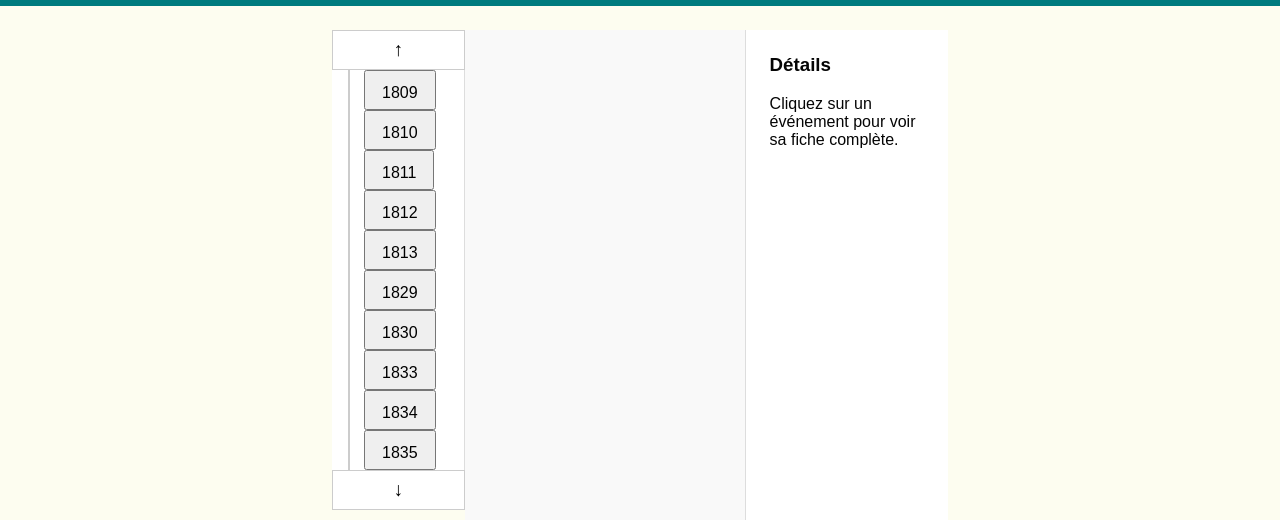
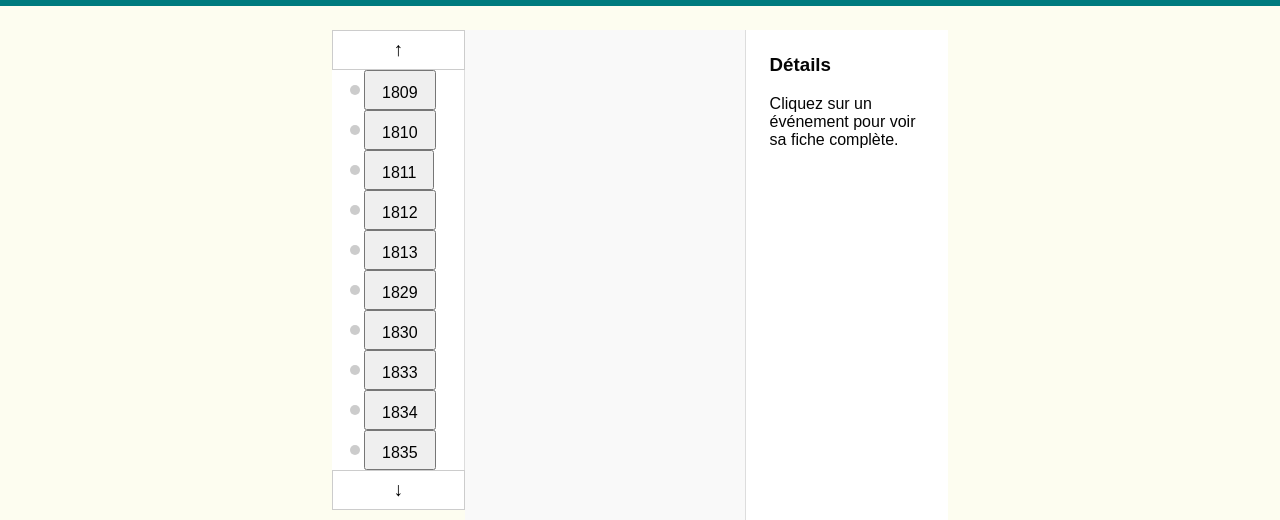
Before and after one commit to iaorana-ora-pf/paana-horizontal, a plain HTML site: page contribuer.html in a window 1280 px wide. Shown: the part 127-647 px from the top of the page. Drawn offline with Linux system fonts and the light colour scheme.

Commit message:
Update contribuer.html

```diff
--- a/contribuer.html
+++ b/contribuer.html
@@ -59,18 +59,8 @@
   background: white;
   border-right: 1px solid #ddd;
   overflow-y: auto;
-      max-height: 600px;
+  max-height: calc(2.5rem * 10); /* garde celui-ci, remplace l'ancien */
   position: relative;
-    }
-
-    .years-column::before {
-      content: "";
-      position: absolute;
-      left: 1rem;
-      top: 0;
-      bottom: 0;
-      width: 2px;
-      background: var(--gray);
 }
 
    .year-btn {
@@ -78,6 +68,7 @@
   font-size: 1rem;
   height: 2.5rem; /* fixe la hauteur précise */
   box-sizing: border-box;
+  position: relative;
 }
 
     .year-btn::before {
```
Lines whose indentation alone changed are shown as unchanged.
